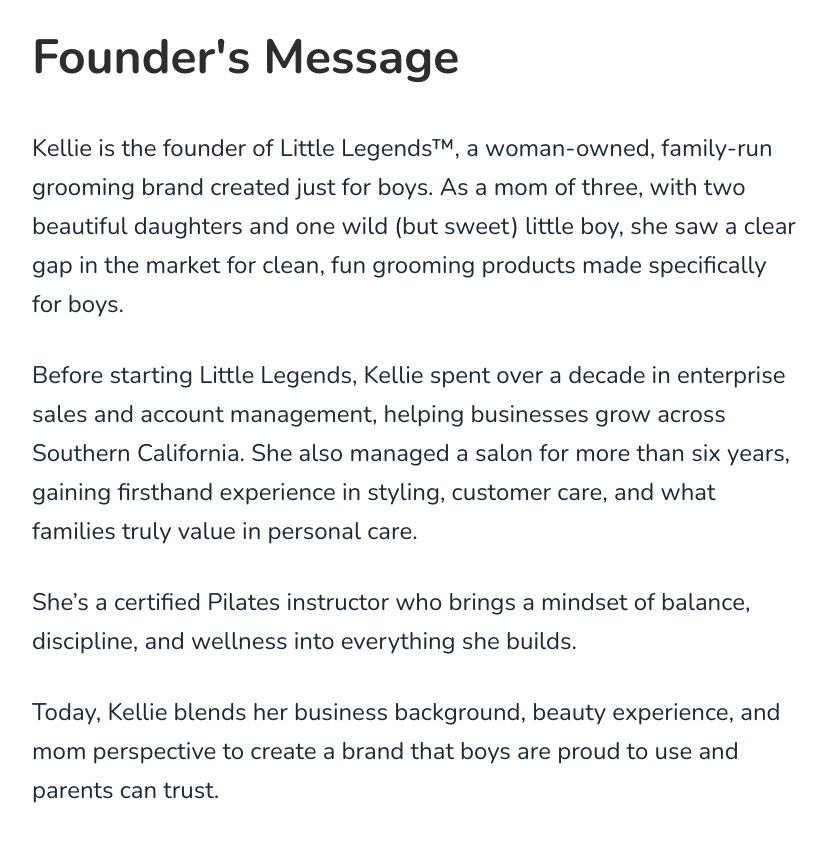
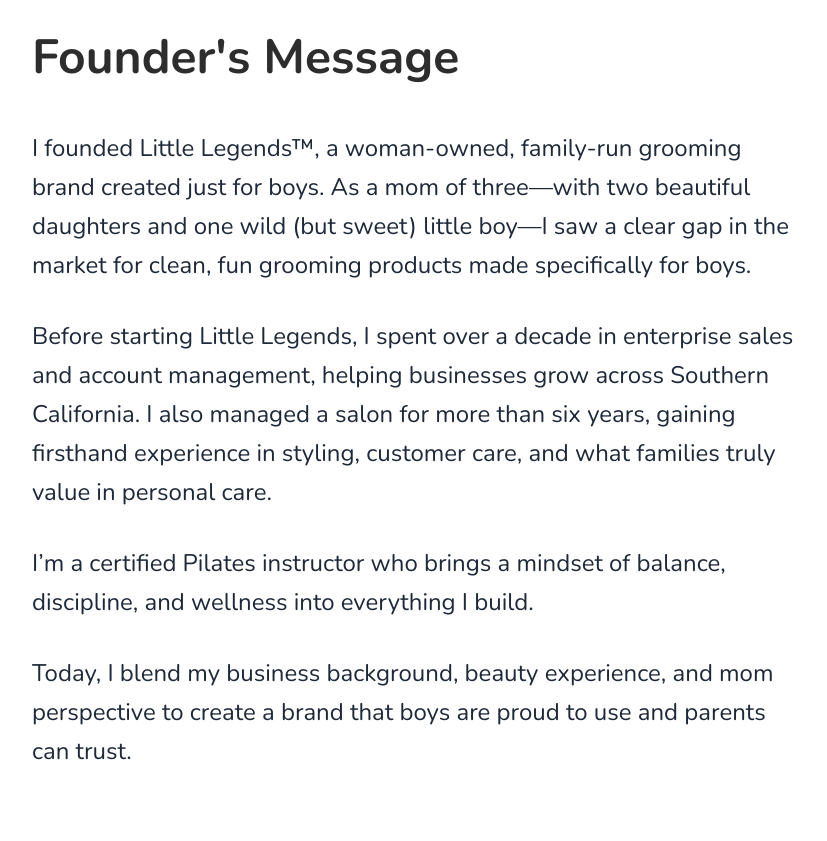
Before and after one commit to gagliathebuilder/LLHC, a Next.js app: page /about in a window 1280 px wide. Shown: the part 1540-2381 px from the top of the page, without its empty margins (224-1051 px from the left). Built offline with nearby package versions, Linux system fonts and the light colour scheme.

Commit message:
founders first person

```diff
--- a/components/Navbar.tsx
+++ b/components/Navbar.tsx
@@ -27,7 +27,7 @@
           <span className="ml-2 font-bold text-ll-purple text-lg sm:text-xl">Little Legends</span>
         </Link>
 
-        <nav className="hidden portrait:hidden landscape:flex md:flex items-center justify-center flex-1 mx-4">
+        <nav className="hidden md:flex items-center justify-center flex-1 mx-4">
           <div className="flex items-center space-x-8">
             <Link href="/" className="text-gray-700 hover:text-ll-purple transition font-medium">
               Home
@@ -61,7 +61,7 @@
             Join Waitlist
           </a>
           <button
-            className="portrait:inline-flex landscape:hidden md:hidden items-center justify-center w-10 h-10 rounded-md border border-gray-200 text-gray-700 hover:bg-gray-50"
+            className="md:hidden inline-flex items-center justify-center w-10 h-10 rounded-md border border-gray-200 text-gray-700 hover:bg-gray-50"
             aria-label="Toggle menu"
             onClick={() => setIsOpen((v) => !v)}
           >
@@ -72,21 +72,26 @@
 
       {/* Mobile menu */}
       {isOpen && (
-        <div className="portrait:block landscape:hidden md:hidden absolute left-0 right-0 top-full bg-white border-t border-gray-200 shadow-md z-40">
+        <>
+          {/* backdrop to allow closing and ensure clickability */}
+          <button aria-label="Close menu" onClick={() => setIsOpen(false)} className="fixed inset-0 bg-black/20 md:hidden z-[55]" />
+          <div className="md:hidden fixed inset-x-0 top-16 bg-white border-t border-gray-200 shadow-md z-[60]">
             <div className="flex flex-col gap-1 p-3">
-            <Link href="/" className="px-1 py-2 text-gray-700 hover:text-ll-purple transition" onClick={() => setIsOpen(false)}>Home</Link>
-            <Link href="/about" className="px-1 py-2 text-gray-700 hover:text-ll-purple transition" onClick={() => setIsOpen(false)}>About</Link>
-            <Link href="#products" className="px-1 py-2 text-gray-700 hover:text-ll-purple transition" onClick={() => setIsOpen(false)}>Products</Link>
+              <Link href="/" className="px-1 py-3 text-gray-700 hover:text-ll-purple transition" onClick={() => setIsOpen(false)}>Home</Link>
+              <Link href="/about" className="px-1 py-3 text-gray-700 hover:text-ll-purple transition" onClick={() => setIsOpen(false)}>About</Link>
+              <Link href="#products" className="px-1 py-3 text-gray-700 hover:text-ll-purple transition" onClick={() => setIsOpen(false)}>Products</Link>
               {onSneakPeekClick && (
-              <button className="px-1 py-2 text-left text-gray-700 hover:text-ll-purple transition" onClick={() => { setIsOpen(false); onSneakPeekClick(); }}>
+                <button className="px-1 py-3 text-left text-gray-700 hover:text-ll-purple transition" onClick={() => { setIsOpen(false); onSneakPeekClick(); }}>
                   Sneak Peek
                 </button>
               )}
+              <Link href="#preorder" className="px-1 py-3 text-gray-700 hover:text-ll-purple transition" onClick={() => setIsOpen(false)}>Pre-Order</Link>
               <Link href="#email-signup" className="px-1 py-2">
                 <span className="inline-flex w-full items-center justify-center bg-ll-purple text-white px-4 py-2 rounded-full text-sm font-medium">Join Waitlist</span>
               </Link>
             </div>
           </div>
+        </>
       )}
     </header>
   );
--- a/pages/about.tsx
+++ b/pages/about.tsx
@@ -138,16 +138,16 @@
                   className="space-y-8"
                 >
                   <p className="text-xl sm:text-2xl text-gray-800 leading-relaxed">
-                    Kellie is the founder of Little Legends™, a woman-owned, family-run grooming brand created just for boys. As a mom of three, with two beautiful daughters and one wild (but sweet) little boy, she saw a clear gap in the market for clean, fun grooming products made specifically for boys.
+                    I founded Little Legends™, a woman-owned, family-run grooming brand created just for boys. As a mom of three—with two beautiful daughters and one wild (but sweet) little boy—I saw a clear gap in the market for clean, fun grooming products made specifically for boys.
                   </p>
                   <p className="text-xl sm:text-2xl text-gray-800 leading-relaxed">
-                    Before starting Little Legends, Kellie spent over a decade in enterprise sales and account management, helping businesses grow across Southern California. She also managed a salon for more than six years, gaining firsthand experience in styling, customer care, and what families truly value in personal care.
+                    Before starting Little Legends, I spent over a decade in enterprise sales and account management, helping businesses grow across Southern California. I also managed a salon for more than six years, gaining firsthand experience in styling, customer care, and what families truly value in personal care.
                   </p>
                   <p className="text-xl sm:text-2xl text-gray-800 leading-relaxed">
-                    She’s a certified Pilates instructor who brings a mindset of balance, discipline, and wellness into everything she builds.
+                    I’m a certified Pilates instructor who brings a mindset of balance, discipline, and wellness into everything I build.
                   </p>
                   <p className="text-xl sm:text-2xl text-gray-800 leading-relaxed">
-                    Today, Kellie blends her business background, beauty experience, and mom perspective to create a brand that boys are proud to use and parents can trust.
+                    Today, I blend my business background, beauty experience, and mom perspective to create a brand that boys are proud to use and parents can trust.
                   </p>
                 </motion.div>
               </motion.div>
```
Lines whose indentation alone changed are shown as unchanged.
